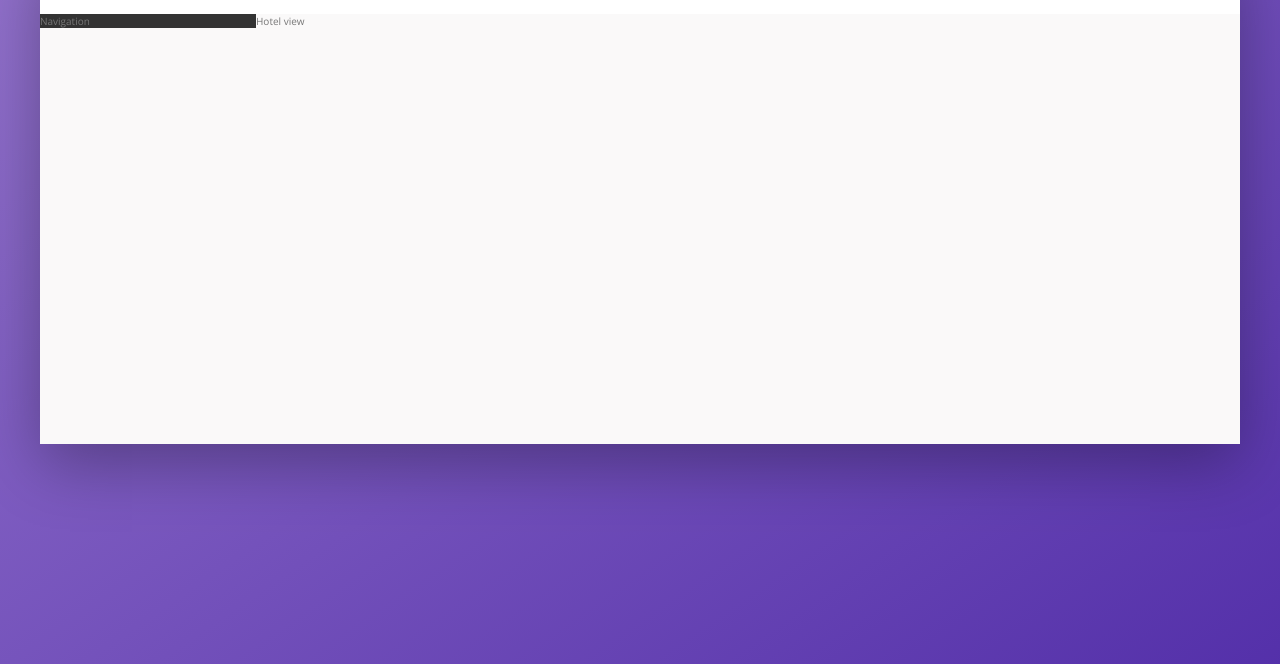
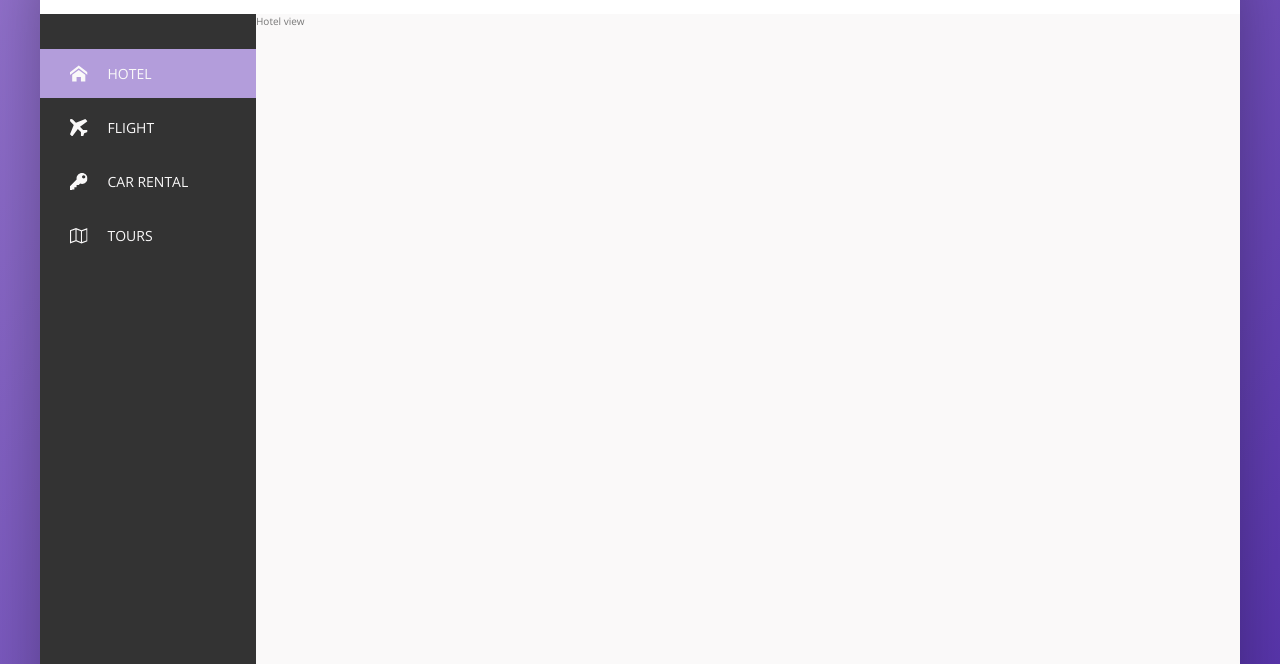
Before and after one commit to nihaadk/flex-booking, a website: page index.html in a window 1280 px wide. Shown: the part 136-800 px from the top of the page. Drawn offline with nearby package versions, Linux system fonts and the light colour scheme.

Commit message:
Completed side-nav

```diff
--- a/index.html
+++ b/index.html
@@ -43,9 +43,48 @@
             </nav>
         </header>
         <div class="content">
+
             <nav class="sidebar">
-                Navigation
+                <ul class="side-nav">
+                    <li class="side-nav__item side-nav__item-active">
+                        <a href="#" class="side-nav__link">
+                            <svg class="side-nav__icon">
+                                <use xlink:href="img/icons.svg#icon-home"></use>
+                            </svg>
+                            <span>Hotel</span>
+                        </a>
+                    </li>
+                    <li class="side-nav__item">
+                        <a href="#" class="side-nav__link">
+                            <svg class="side-nav__icon">
+                                <use xlink:href="img/icons.svg#icon-airplane"></use>
+                            </svg>
+                            <span>Flight</span>
+                        </a>
+                    </li>
+                    <li class="side-nav__item">
+                        <a href="#" class="side-nav__link">
+                            <svg class="side-nav__icon">
+                                <use xlink:href="img/icons.svg#icon-key"></use>
+                            </svg>
+                            <span>Car rental</span>
+                        </a>
+                    </li>
+                    <li class="side-nav__item">
+                        <a href="#" class="side-nav__link">
+                            <svg class="side-nav__icon">
+                                <use xlink:href="img/icons.svg#icon-map2"></use>
+                            </svg>
+                            <span>Tours</span>
+                        </a>
+                    </li>
+                </ul>
+
+                <div class="legal">
+                    &copy; 2017 by NK. All rights reserved.
+                </div>
             </nav>
+
             <main class="hote-view">
                 Hotel view
             </main>
--- a/sass/_components.scss
+++ b/sass/_components.scss
@@ -114,3 +114,79 @@
         margin-right: 1rem;
     }
 }
+
+
+// Side navigation
+//####################
+
+.side-nav {
+    font-size: 1.4rem;
+    list-style: none;
+    margin-top: 3.5rem;
+
+    &__item {
+        position: relative;
+
+        &:not(:last-child) {
+            margin-bottom: .5rem;
+        }
+    }
+
+    &__item::before {
+        content: "";
+        position: absolute;
+        top: 0;
+        left: 0;
+        height: 100%;
+        width: 3px;
+        background: var(--color-primary);
+        transform: scaleY(0);
+        // transform-origin: top; navigation start from top or bottom or center
+        transition: transform .2s, width .4s cubic-bezier(1,0,0,1) .2s, background-color .1s;
+    }
+
+    &__item:hover::before,
+    &__item-active::before {
+        transform: scaleY(1);
+        width: 100%;
+    }
+
+    &__item:active::before {
+        background-color: var(--color-primary-light);
+    }
+
+
+    &__link:link,
+    &__link:visited {
+        color: var(--color-grey-light-1);
+        text-decoration: none;
+        text-transform: uppercase;
+        display: block;
+        padding: 1.5rem 3rem;
+        position: relative;
+        z-index: 10;
+
+        display: flex;
+        align-items: center;
+    }
+
+    &__link:hover {
+    }
+
+    &__icon {
+        width: 1.75rem;
+        height: 1.75rem;
+        margin-right: 2rem;
+        fill: currentColor; // use the current Color of the element. For example _icon ==> color is blue then is the color of SVG blue
+    }
+}
+
+// Legal text
+//####################
+
+.legal {
+    font-size: 1.2rem;
+    color: var(--color-grey-light-4);
+    text-align: center;
+    padding: 2.5rem;
+}
--- a/sass/_layout.scss
+++ b/sass/_layout.scss
@@ -20,14 +20,19 @@
 
 .content {
     display: flex;
+    height: 80rem;
 }
 
 .sidebar {
     background-color: var(--color-grey-dark-1);
     flex: 0 0 18%; // flex-shrink: 0 and flex-basis: 0 and sidebar width: 18%
+    display: flex;
+    flex-direction: column;
+    justify-content: space-between;
 }
 
 .hotel-view {
     background-color: #fff;
     flex: 1;
+
 }
```
Also changed, not shown: css/style.css, 2 other files.
